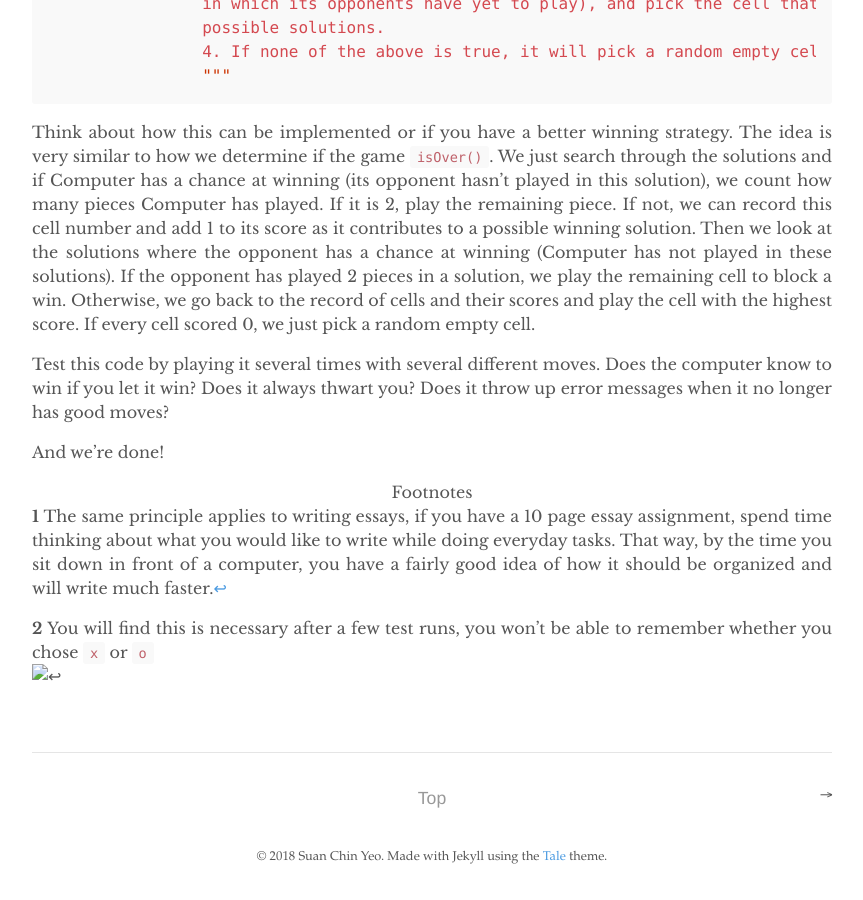
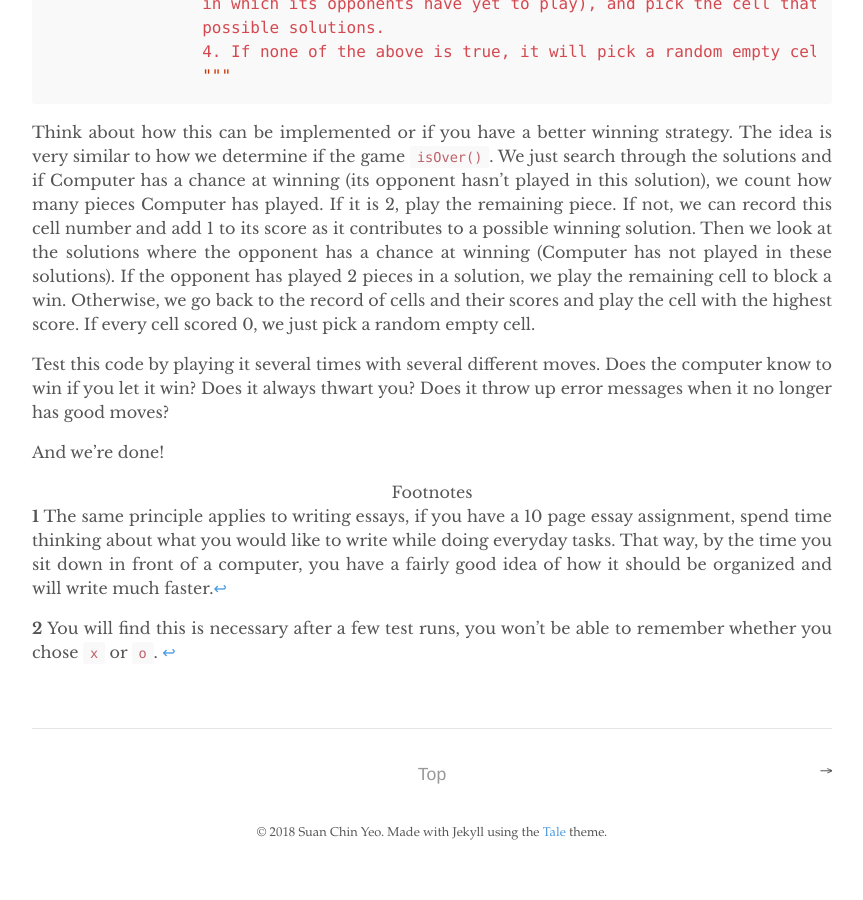
Before and after one commit to suanchinyeo/suanchinyeo.github.io, a Jekyll site: the page built from _posts/2018-03-04-tictactoe.md, in a window 1280 px wide and 900 px high, scrolled down 8959 px. Shown: the whole window, without its empty margins (208-1071 px from the left). Built offline with Jekyll 4.4.1, drawn with Linux system fonts in a browser that asks for light colours; after the commit the page ends 9835 px from its top, so only the background shows below that.

Commit message:
minor fix

```diff
--- a/_posts/2018-03-04-tictactoe.md
+++ b/_posts/2018-03-04-tictactoe.md
@@ -317,4 +317,4 @@ And we're done!
 
  <b id="f1">1</b> The same principle applies to writing essays, if you have a 10 page essay assignment, spend time thinking about what you would like to write while doing everyday tasks. That way, by the time you sit down in front of a computer, you have a fairly good idea of how it should be organized and will write much faster.[↩](#a1)
 
- <b id="f2">2</b> You will find this is necessary after a few test runs, you won't be able to remember whether you chose `x` or `o`![↩](#a2)
+ <b id="f2">2</b> You will find this is necessary after a few test runs, you won't be able to remember whether you chose `x` or `o`. [↩](#a2)
```
